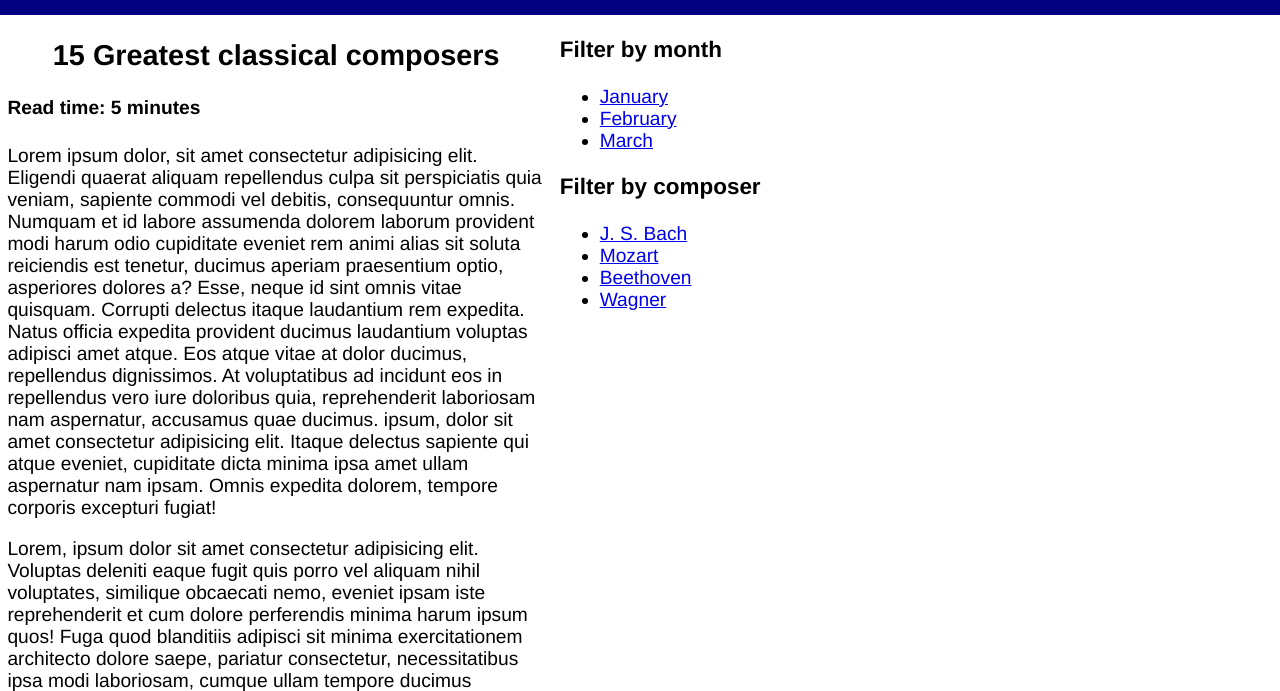
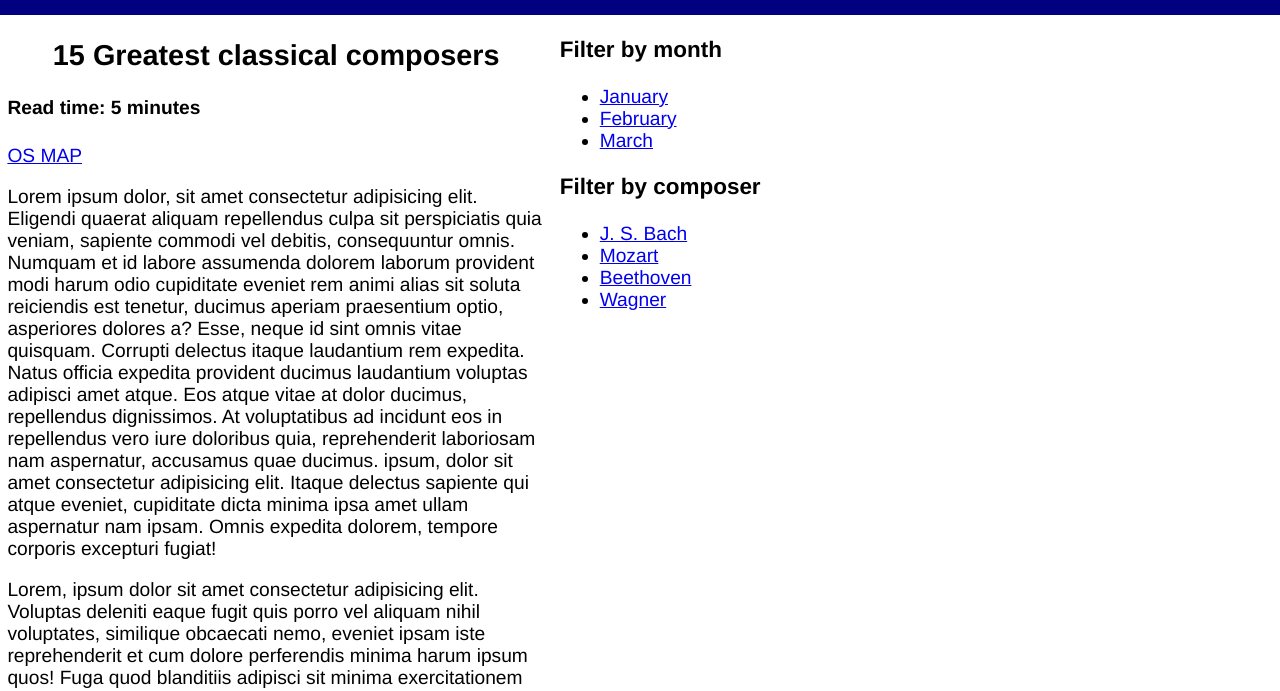
Before and after one commit to tkend00/tkend00.github.io, a plain HTML site: page index.html in a window 1280 px wide. Shown: the part 105-796 px from the top of the page. Drawn offline with Linux system fonts and the light colour scheme; no server answers.

Commit message:
Update index.html

```diff
--- a/index.html
+++ b/index.html
@@ -25,6 +25,7 @@
             <hgroup>
                <h2>15 Greatest classical composers</h2>
                <h4>Read time: 5 minutes</h4>
+               <a href="https://www.bing.com/maps/?cp=53.067889%7E-2.516151&lvl=14.5&style=s">OS MAP</a>
             </hgroup>
             <main>
                <p>
```
